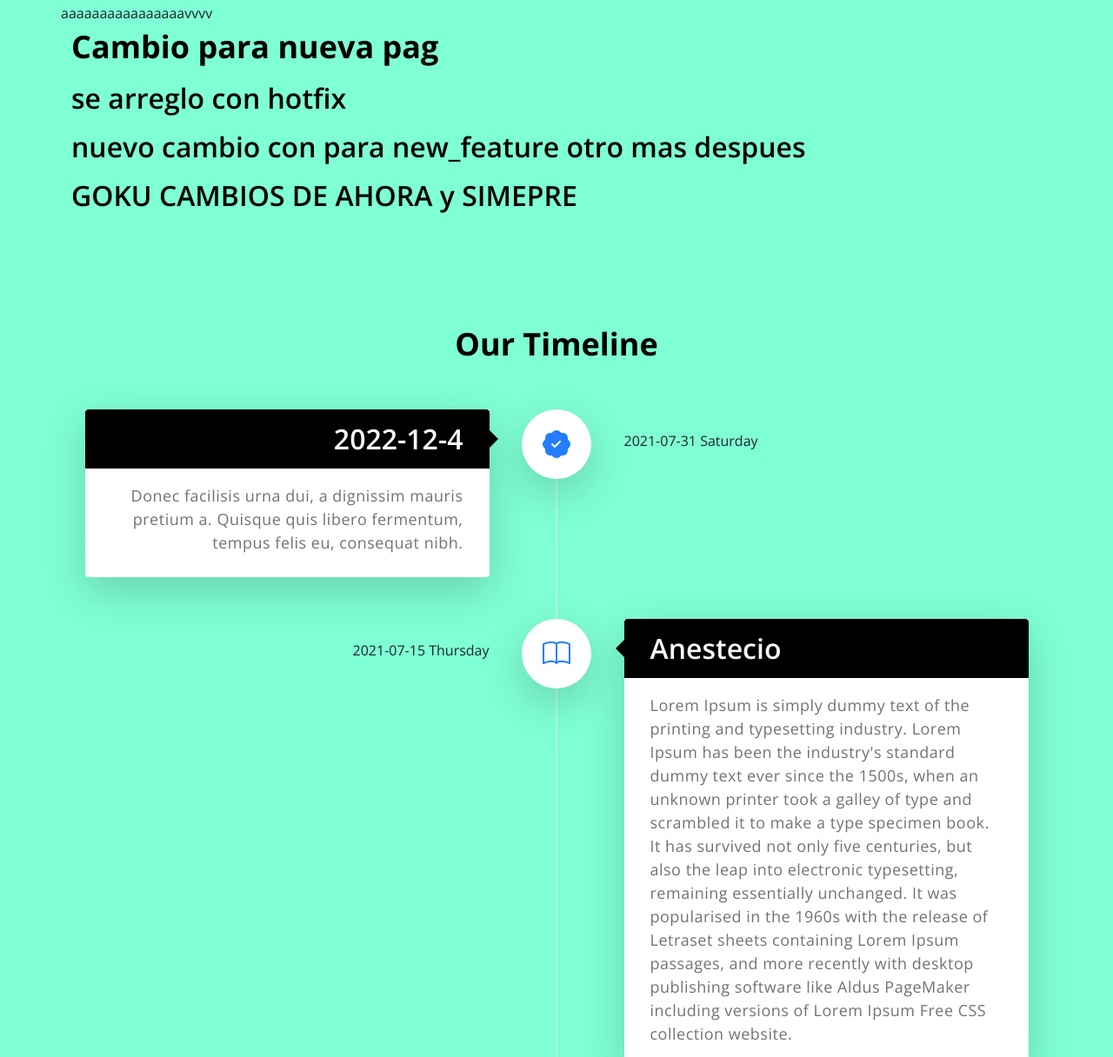
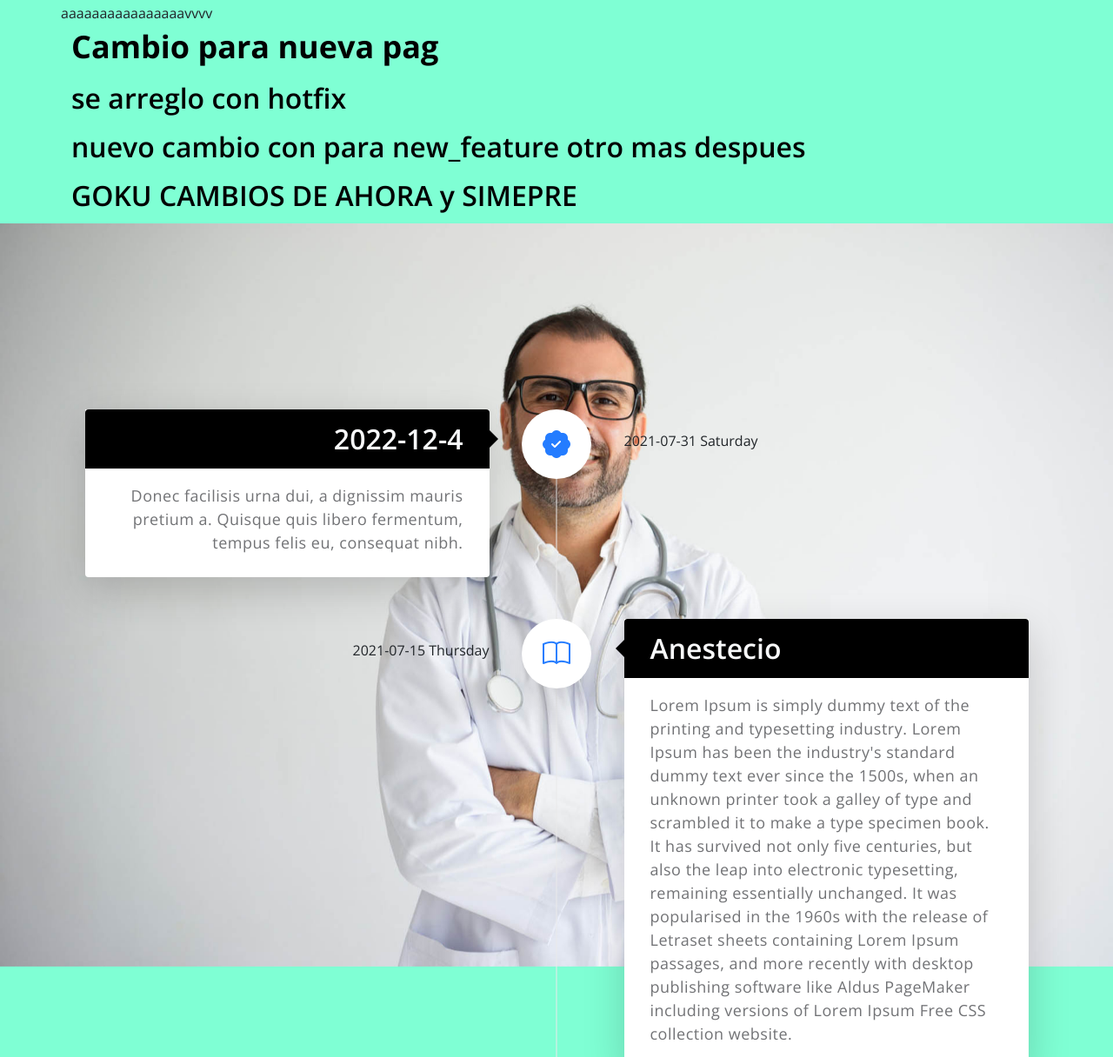
Before and after one commit to diegusweb/cursosample, a plain HTML site: page index.html in a window 1280 px wide. Shown: the part 1402-2618 px from the top of the page at 87% size. Drawn offline with nearby package versions, Linux system fonts and the light colour scheme.

Commit message:
add images

```diff
--- a/index.html
+++ b/index.html
@@ -160,6 +160,9 @@ aaaaaaaaaaaaaaaavvvv     <h2>Cambio para nueva pag</h2>        <h3>se arreglo co
 <h3>nuevo cambio con para new_feature otro mas despues</h3>
 <h3>GOKU CAMBIOS DE AHORA y SIMEPRE</h3>
                     </div>
+                </div>
+                <div class="carousel-item active">
+                    <img src="images/slider/portrait-successful-mid-adult-doctor-with-crossed-arms.jpg" class="img-fluid" alt="">
                 </div>
             </section>
 
```
